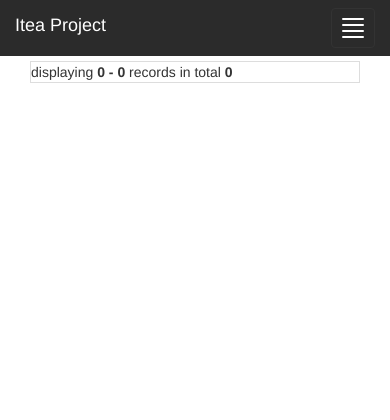
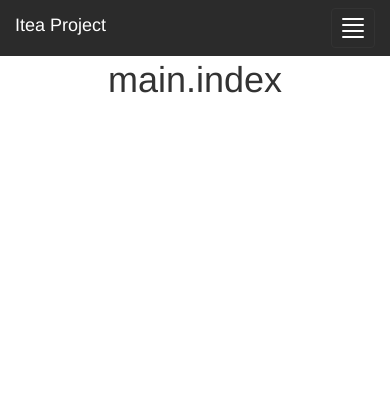
Before and after one commit to andreyskaskiv/flask_itea_project, a Flask app: page / in a window 390 px wide. Shown: the top 420 px of the page. Run offline with Flask 2, Linux system fonts and the light colour scheme; data comes from the database, SQL or seed files in the repository; data that the repository does not hold is empty; some libraries are stand-ins or nearby versions.

Commit message:
11. moved posts to blog page

```diff
--- a/app/auth/routes.py
+++ b/app/auth/routes.py
@@ -131,7 +131,6 @@ def reset_token(token):
     if form.validate_on_submit():
         user.password = form.password.data
         user.save()
-        # db.session.commit()
 
         flash('Your password has been updated! You are now able to log in', 'success')
         return redirect(url_for('auth.login'))
--- a/app/main/routes.py
+++ b/app/main/routes.py
@@ -1,10 +1,8 @@
 from flask import render_template, current_app
-from flask_login import login_required
-from flask_paginate import Pagination, get_page_args
 
 from app.auth.models import Role, Profile, Post, User
-from app.auth.utils import get_quantity
 from app.main import main
+
 
 @main.route('/')
 def index():
@@ -18,42 +16,6 @@ def index():
         ]
         Role.insert_many(roles, fields=[Role.name]).execute()
 
-    page, per_page, offset = get_page_args(page_parameter='page',
-                                           per_page_parameter='per_page')
-
-    blog = Post.select().order_by(Post.date_posted.desc())
-    total = blog.count()
-
-    pagination_posts = get_quantity(blog, offset=offset, per_page=per_page)
-
-    pagination = Pagination(page=page, per_page=per_page, total=total,
-                            css_framework='bootstrap4')
-
     title = "Home"
     return render_template('main/index.html',
-                           posts=pagination_posts,
-                           title=title,
-                           page=page,
-                           per_page=per_page,
-                           pagination=pagination)
-
-
-@main.route('/about')
-@login_required
-def about():
-    page, per_page, offset = get_page_args(page_parameter='page',
-                                           per_page_parameter='per_page')
-
-    users = User.select()
-    total = users.count()
-
-    pagination_users = get_quantity(users, offset=offset, per_page=per_page)
-
-    pagination = Pagination(page=page, per_page=per_page, total=total,
-                            css_framework='bootstrap4')
-
-    return render_template('about/about.html',
-                           users=pagination_users,
-                           page=page,
-                           per_page=per_page,
-                           pagination=pagination)
+                           title=title)
--- a/app/templates/main/index.html
+++ b/app/templates/main/index.html
@@ -1,60 +1,6 @@
 {% extends '_base.html' %}
 
 {% block page_content %}
-
-
-    <div class="row">
-        <div class="col-md-3"></div>
-
-        {{ pagination.links }}
-
-        <div class="col-md-8">
-
-
-            <div class="container">
-                <div class="table-responsive">
-
-                    <table class="table table-hover">
-                        <thead></thead>
-                        <tbody>
-                        {% for post in posts %}
-                            <tr>
-                                <td>
-                                    <img class="rounded-circle article-img pull-left"
-                                         src="{{ post.author.profile.avatar }}">
-                                    <div class="media-body">
-
-                                        <div class="article-metadata">
-                                            <a class="mr-2"
-                                               href="{{ url_for('posts.user_posts', username=post.author.username) }}">
-                                                {{ post.author.username }},
-                                                last visit: {{ current_user.last_visit.strftime('%Y-%m-%d %H:%M:%S') }}
-                                            </a>
-                                            <small class="text-muted pull-right">
-                                                Date post: {{ post.date_posted.strftime('%Y-%m-%d %H:%M:%S') }}
-                                            </small>
-                                        </div>
-
-                                        <h3><a class="article-title"
-                                               href="{{ url_for('posts.post_func', post_id=post.id) }}">
-                                            {{ post.title }}
-                                        </a></h3>
-
-                                        <p class="article-content">{{ post.content }}</p>
-                                    </div>
-                                </td>
-                            </tr>
-                        {% endfor %}
-                        </tbody>
-                    </table>
-                     {{ pagination.info }}{{ pagination.links }}
-                </div>
-            </div>
-        </div>
-
-
-        <div class="col-md-3"></div>
-    </div>
-
+    <h1>main.index</h1>
 
 {% endblock page_content %}
--- a/app/templates/nav/nav-top-bar.html
+++ b/app/templates/nav/nav-top-bar.html
@@ -19,8 +19,8 @@
                 <li class=""><a href="/">
                     <span id="home_menu_icon_color" class="glyphicon glyphicon-home"></span> Home</a></li>
 
-                <li class=""><a href="{{ url_for('main.about') }}">
-                    <span id="training_menu_icon_color" class="glyphicon glyphicon-book"></span> About</a>
+                <li class=""><a href="{{ url_for('posts.blog') }}">
+                    <span id="training_menu_icon_color" class="glyphicon glyphicon-book"></span> Blog</a>
                 </li>
 
                 <li class=""><a href="{{ url_for('admin.show_users') }}">
@@ -28,7 +28,7 @@
                 </li>
 
                 <li class=""><a href="{{ url_for('weather.index') }}">
-                    <span id="training_menu_icon_color" class="glyphicon glyphicon-globe"></span> Weather</a>
+                    <span id="sign_up_menu_icon_color" class="glyphicon glyphicon-globe"></span> Weather</a>
                 </li>
 
                 <li class=""><a href="#">
--- a/app/templates/posts/user_posts.html
+++ b/app/templates/posts/user_posts.html
@@ -2,7 +2,7 @@
 
 {% block page_content %}
 
-    <h1 class="mb-3">Posts by {{ user.username }} ({{ posts.count() }})</h1>
+    <h3 class="mb-3">Posts by {{ user.username }} ({{ posts.count() }})</h3>
     {% for post in posts %}
         <article class="media content-section">
             <img class="rounded-circle article-img pull-left"
```
Also changed, not shown: app/posts/routes.py (+27 -2 lines), app/templates/about/about.html (deleted, +0 -42 lines), app/templates/posts/blog.html (added, +48 -0 lines), notes.md (+0 -7 lines).
